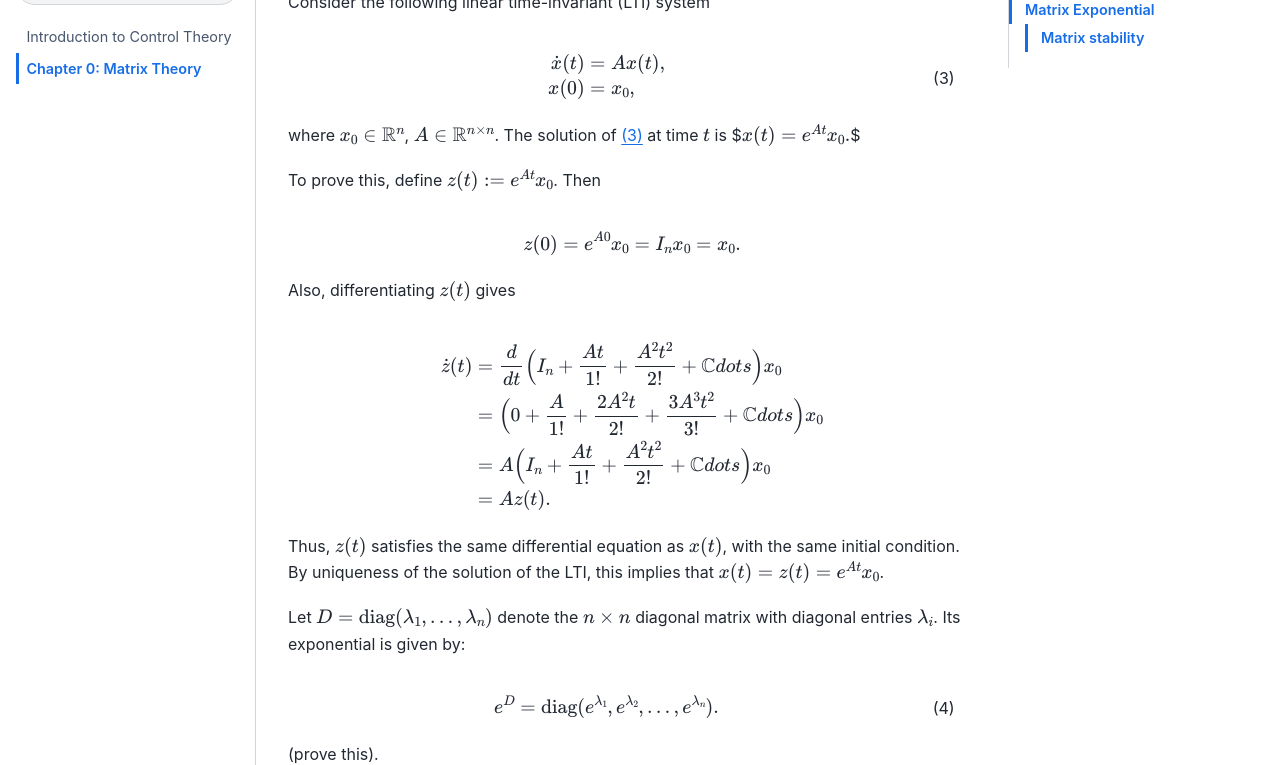
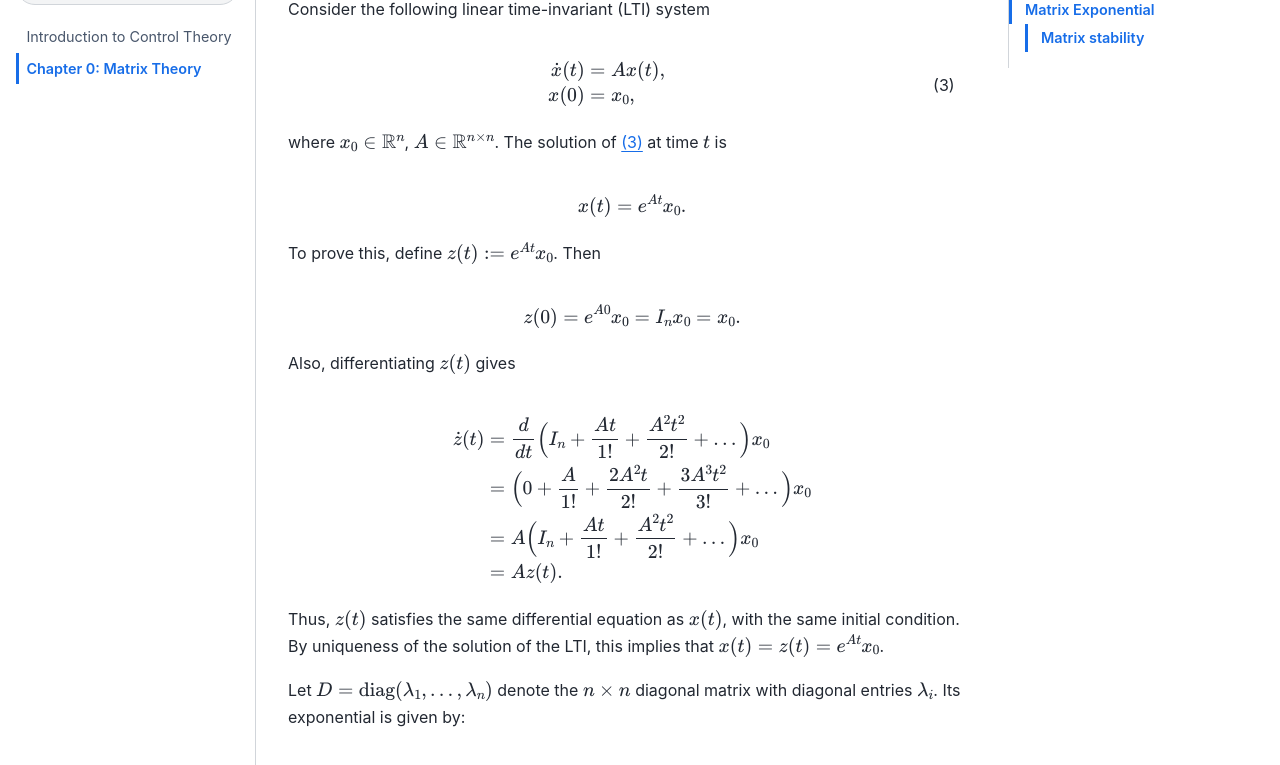
Before and after one commit to Omrid1994/intro_to_control_lecs, a Jupyter Book: the page built from Chapter0.md, in a window 1280 px wide and 900 px high, scrolled down 4492 px, cut to the strip 135-900 px from the top of the window. Built offline with Jupyter Book 1.0.4 settings and Sphinx 7.4.7 and the Sphinx Book theme 1.1.4, drawn with Linux system fonts in a browser that asks for light colours; some of the changed text lies outside the part shown.

Commit message:
Updated book

`````diff
--- a/Chapter0.md
+++ b/Chapter0.md
@@ -270,16 +270,17 @@
 
  Note that $p_A(\lambda)$ is a polynomial of degree $n$  in $\lambda$, so it can be written as
 
-$$
-    p_A(\lambda)=\lambda^n+c_{n-1}\lambda^{n-1}+&middot;&middot;&middot;+c_1 \lambda+c_0.
-$$
+```{math}
+    p_A(\lambda)=\lambda^n+c_{n-1}\lambda^{n-1}+\dots+c_1 \lambda+c_0.
+```
+
 In particular, $p_A(0)=c_0$ and using {eq}'eq:def_char_poly' gives $c_0=\det(-A)=(-1)^n\det(A)$.
 
 Replacing the scalar variable $\lambda$ with the matrix $A$, one can define an analogous \emph{matrix polynomial} expression,
 
-$$
-    p_A(A)=A^n+c_{n-1}A^{n-1}+&middot;&middot;&middot;+c_1 A+c_0 I_n.
-$$
+```{math}
+    p_A(A)=A^n+c_{n-1}A^{n-1}+\dots+c_1 A+c_0 I_n.
+```
 
 ````{prf:theorem} The Cayley-Hamilton Theorem
 :label: thm:cayley_hamilton
@@ -333,6 +334,7 @@
 ```
 where $x_0\in\mathbb{R}^n$, $A\in\mathbb{R}^{n\times n}$. The solution of {eq}`eq:homo_lti` at time $t$
 is
+
 $$
     x(t)=e^{At}x_0.
 $$
@@ -346,9 +348,9 @@
 Also, differentiating $z(t)$ gives
 
 $$
-        \dot{z}(t)&=\frac{d}{dt}\Big(I_n+\frac{At}{1!}+\frac{A^2t^2}{2!}+\mathbb{C}dots\Big)x_0\\
-        &=\Big(0+\frac{A}{1!}+\frac{2A^2t}{2!} +\frac{3A^3t^2}{3!}+\mathbb{C}dots\Big)x_0\\
-        &=A\Big(I_n+\frac{At}{1!}+\frac{A^2t^2}{2!}+\mathbb{C}dots\Big)x_0\\
+        \dot{z}(t)&=\frac{d}{dt}\Big(I_n+\frac{At}{1!}+\frac{A^2t^2}{2!}+\dots\Big)x_0\\
+        &=\Big(0+\frac{A}{1!}+\frac{2A^2t}{2!} +\frac{3A^3t^2}{3!}+\dots\Big)x_0\\
+        &=A\Big(I_n+\frac{At}{1!}+\frac{A^2t^2}{2!}+\dots\Big)x_0\\
         &=Az(t).
 $$
 
`````
Also changed, not shown: 5 other files.
